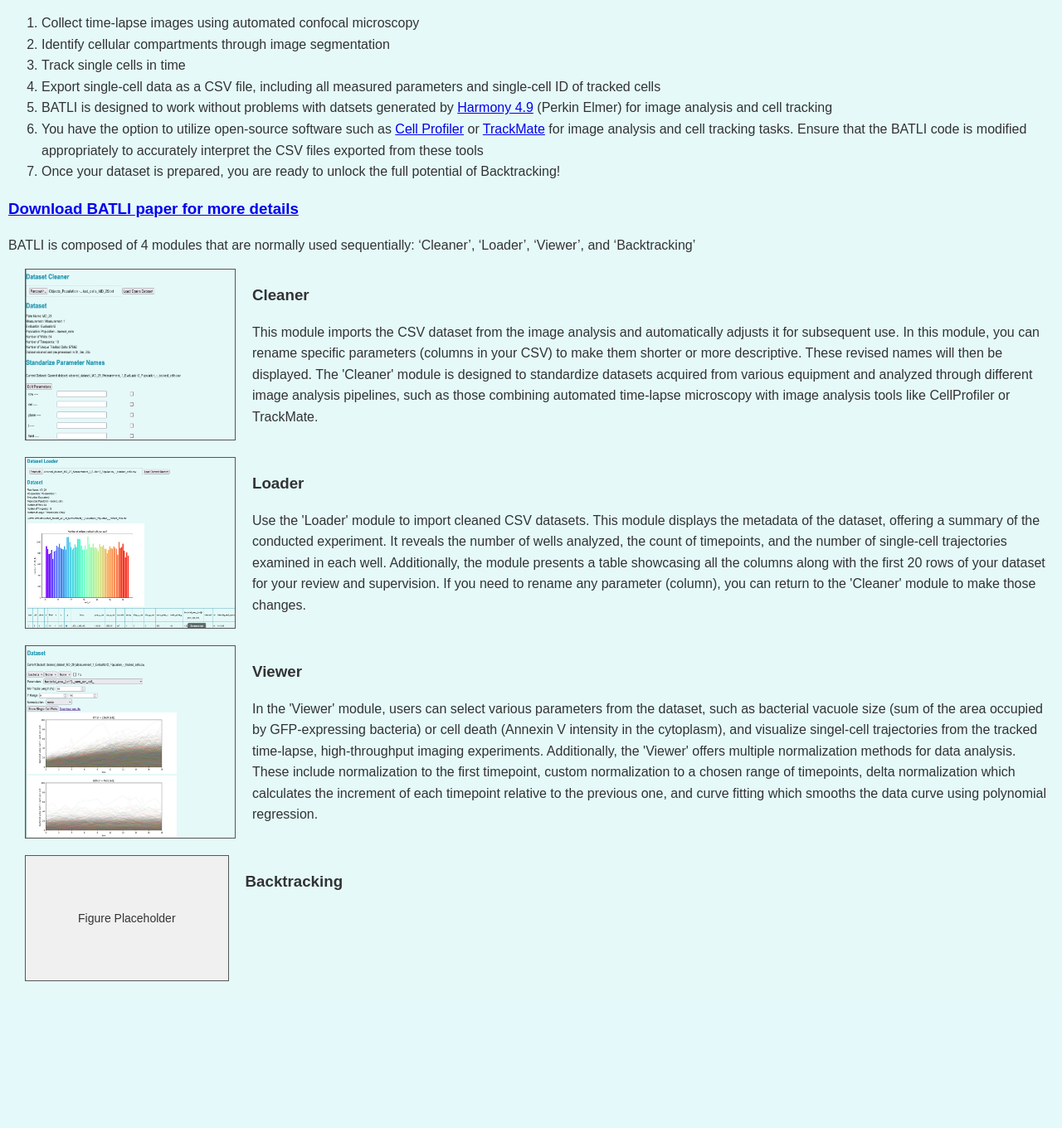
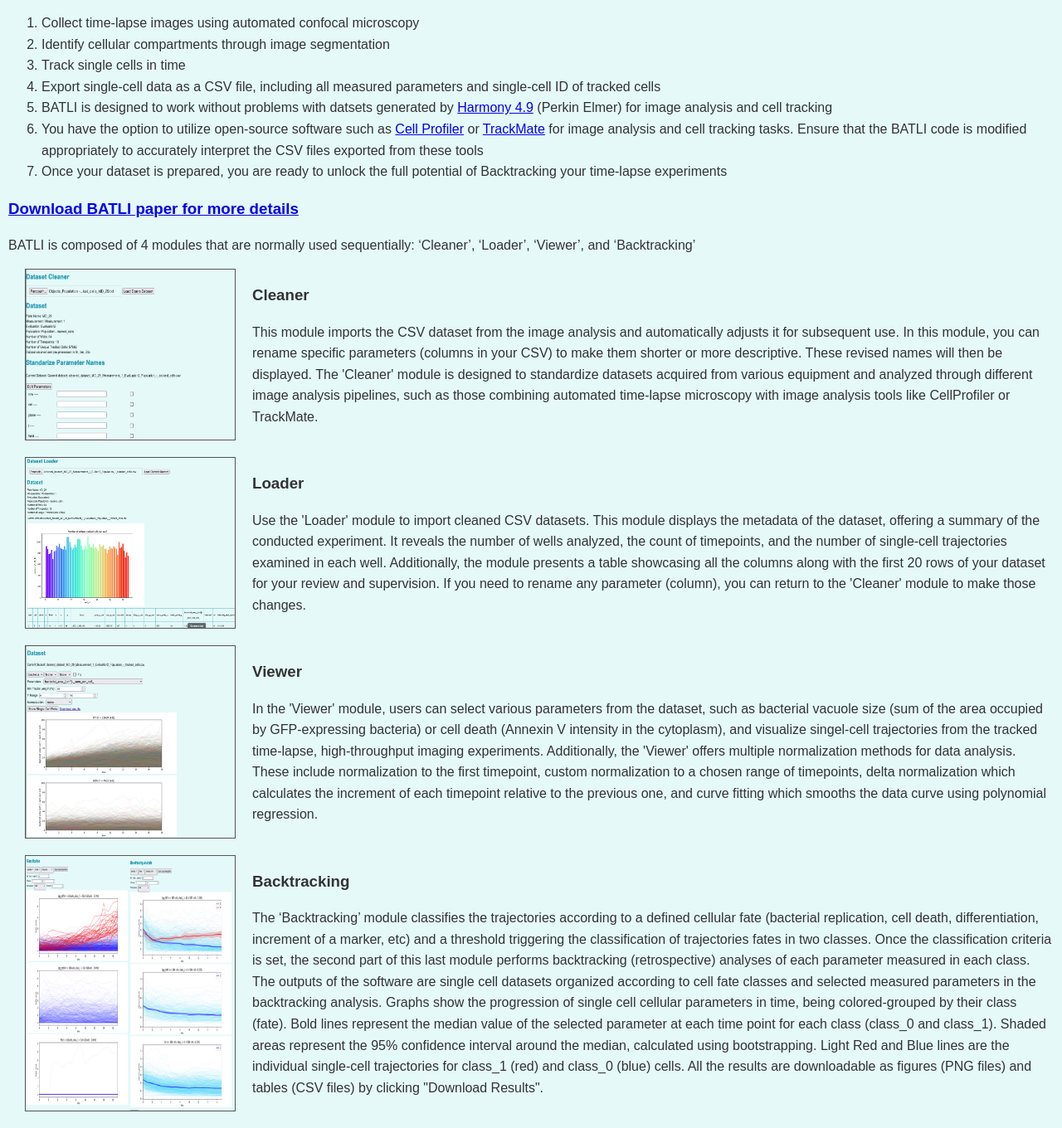
Before and after one commit to pescoll/BATLI, a Flask app: page /instructions in a window 1280 px wide. Shown: the part 490-1850 px from the top of the page at 83% size. Before the commit the page ends 1673 px from the top, so only its background shows below. Run offline with Flask 3, Linux system fonts and the light colour scheme.

Commit message:
added backtracking to instructions

```diff
--- a/templates/index.html
+++ b/templates/index.html
@@ -24,7 +24,7 @@
     <div class="container">
         <img src="/static/batli_logo.png" alt="BATLI Logo" class="logo">
         <h2>Welcome to BATLI</h2>
-        <p>Your scientific tool to perform Backtracking Analysis of Time-Lapse Images.</p>
+        <p>A scientific tool to perform Backtracking Analysis of Time-Lapse Images</p>
         <div class="credits">
             <p>Developed by the MHBI Team at the BBI Unit - Institut Pasteur - Paris - France</p>
         </div>
--- a/templates/instructions.html
+++ b/templates/instructions.html
@@ -62,7 +62,7 @@
             <li>Export single-cell data as a CSV file, including all measured parameters and single-cell ID of tracked cells</li>
             <li>BATLI is designed to work without problems with datsets generated by <a href="https://www.perkinelmer.com/fr/product/harmony-4-9-office-license-hh17000010" target="_blank">Harmony 4.9</a> (Perkin Elmer) for image analysis and cell tracking</li>
             <li>You have the option to utilize open-source software such as <a href="https://cellprofiler.org/" target="_blank">Cell Profiler</a> or <a href="https://imagej.net/plugins/trackmate/" target="_blank">TrackMate</a> for image analysis and cell tracking tasks. Ensure that the BATLI code is modified appropriately to accurately interpret the CSV files exported from these tools</li>
-            <li>Once your dataset is prepared, you are ready to unlock the full potential of Backtracking!</li>
+            <li>Once your dataset is prepared, you are ready to unlock the full potential of Backtracking your time-lapse experiments</li>
         </ol>
     </section>
 
@@ -83,7 +83,7 @@
     </section>
 
     <section class="section">
-        <img src="./static/loader.png" alt="Cleaner Figure" class="figure-placeholder">
+        <img src="./static/loader.png" alt="Loader Figure" class="figure-placeholder">
         <div class="content">
             <h3>Loader</h3>
             <p>Use the 'Loader' module to import cleaned CSV datasets. This module displays the metadata of the dataset, offering a summary of the conducted experiment. It reveals the number of wells analyzed, the count of timepoints, and the number of single-cell trajectories examined in each well. Additionally, the module presents a table showcasing all the columns along with the first 20 rows of your dataset for your review and supervision. If you need to rename any parameter (column), you can return to the 'Cleaner' module to make those changes.</p>
@@ -91,7 +91,7 @@
     </section>
 
     <section class="section">
-        <img src="./static/viewer.png" alt="Cleaner Figure" class="figure-placeholder">
+        <img src="./static/viewer.png" alt="Viewer Figure" class="figure-placeholder">
         <div class="content">
             <h3>Viewer</h3>
             <p>In the 'Viewer' module, users can select various parameters from the dataset, such as bacterial vacuole size (sum of the area occupied by GFP-expressing bacteria) or cell death (Annexin V intensity in the cytoplasm), and visualize singel-cell trajectories from the tracked time-lapse, high-throughput imaging experiments. Additionally, the 'Viewer' offers multiple normalization methods for data analysis. These include normalization to the first timepoint, custom normalization to a chosen range of timepoints, delta normalization which calculates the increment of each timepoint relative to the previous one, and curve fitting which smooths the data curve using polynomial regression.</p>
@@ -99,10 +99,10 @@
     </section>
 
     <section class="section">
-        <div class="figure-placeholder">Figure Placeholder</div>
+        <img src="./static/backtracking.png" alt="Backtracking Figure" class="figure-placeholder">
         <div class="content">
             <h3>Backtracking</h3>
-            <p><!-- Add instructions for Backtracking here --></p>
+            <p>The ‘Backtracking’ module classifies the trajectories according to a defined cellular fate (bacterial replication, cell death, differentiation, increment of a marker, etc) and a threshold triggering the classification of trajectories fates in two classes. Once the classification criteria is set, the second part of this last module performs backtracking (retrospective) analyses of each parameter measured in each class. The outputs of the software are single cell datasets organized according to cell fate classes and selected measured parameters in the backtracking analysis. Graphs show the progression of single cell cellular parameters in time, being colored-grouped by their class (fate). Bold lines represent the median value of the selected parameter at each time point for each class (class_0 and class_1). Shaded areas represent the 95% confidence interval around the median, calculated using bootstrapping. Light Red and Blue lines are the individual single-cell trajectories for class_1 (red) and class_0 (blue) cells. All the results are downloadable as figures (PNG files) and tables (CSV files) by clicking "Download Results".</p>
         </div>
     </section>
 
```
Also changed, not shown: static/backtracking.png (added).
